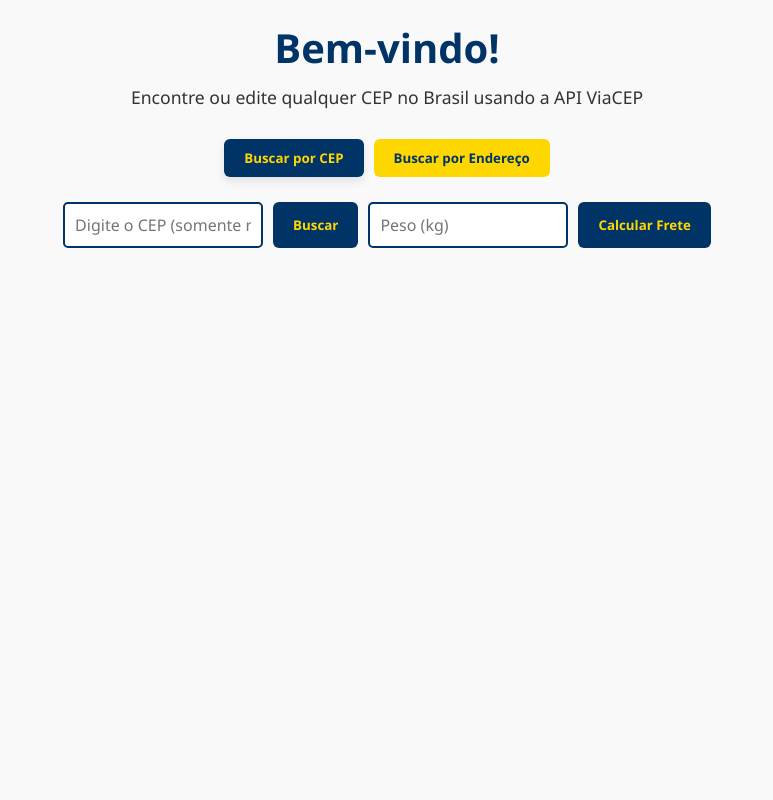
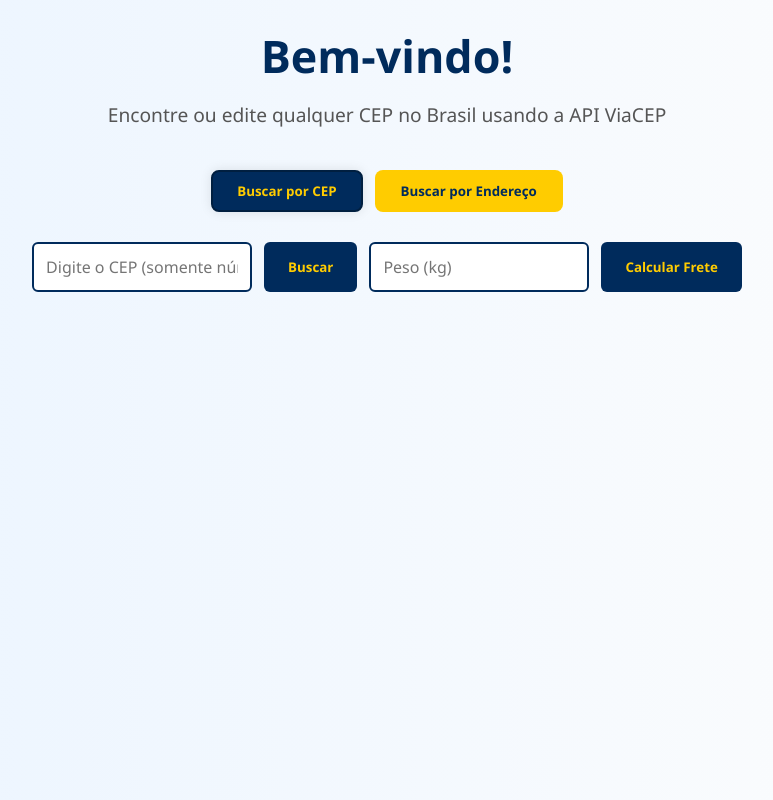
Before and after one commit to Barbara123Oliveira/PROJETO-FINAL-M3, a plain HTML site: page index.html in a window 1280 px wide. Shown: the whole page, without its empty margins (253-1026 px from the left). Drawn offline with Linux system fonts and the light colour scheme.

Commit message:
estilização final

```diff
--- a/style.css
+++ b/style.css
@@ -1,4 +1,3 @@
-/* style.css - Tema Correios */
 * {
   margin: 0;
   padding: 0;
@@ -7,110 +6,118 @@
 }
 
 body {
-  background-color: #f9f9f9;
-  color: #003366;
+  background: linear-gradient(to right, #eaf4ff, #fdfdfd);
+  color: #002b5c;
   padding: 20px;
+  line-height: 1.6;
+  min-height: 100vh;
 }
 
 header {
   text-align: center;
-  margin-bottom: 30px;
+  margin-bottom: 40px;
 }
 
 header h1 {
-  font-size: 2.5rem;
-  color: #003366;
+  font-size: 2.8rem;
+  color: #002b5c;
 }
 
 header p {
-  font-size: 1.1rem;
-  color: #333;
-  margin-top: 10px;
+  font-size: 1.2rem;
+  color: #555;
+  margin-top: 8px;
 }
 
 nav.search-mode {
   display: flex;
   justify-content: center;
-  gap: 10px;
-  margin-bottom: 25px;
+  gap: 12px;
+  margin-bottom: 30px;
+  flex-wrap: wrap;
 }
 
 nav.search-mode button {
-  background: #FFD700;
-  border: none;
-  padding: 10px 20px;
-  border-radius: 6px;
+  background: #ffcc00;
+  border: 2px solid transparent;
+  padding: 10px 24px;
+  border-radius: 8px;
   cursor: pointer;
   font-weight: bold;
-  color: #003366;
-  transition: all 0.3s;
+  color: #002b5c;
+  transition: 0.3s ease-in-out;
 }
 
 nav.search-mode button:hover {
-  background: #e6c200;
+  background: #e6b800;
+  transform: scale(1.05);
 }
 
 nav.search-mode button.active {
-  background: #003366;
-  color: #FFD700;
-  box-shadow: 0 4px 10px rgba(0, 0, 0, 0.1);
+  background: #002b5c;
+  color: #ffcc00;
+  box-shadow: 0 0 12px rgba(0, 0, 0, 0.1);
+  border-color: #001f40;
 }
 
 .form {
   display: flex;
   justify-content: center;
-  gap: 10px;
+  gap: 12px;
   flex-wrap: wrap;
-  margin-bottom: 25px;
+  margin-bottom: 30px;
 }
 
 .form input {
-  padding: 10px;
-  border: 2px solid #003366;
-  border-radius: 5px;
-  width: 200px;
+  padding: 12px;
+  border: 2px solid #002b5c;
+  border-radius: 6px;
+  width: 220px;
   font-size: 1rem;
-  transition: border-color 0.3s;
+  transition: 0.3s ease;
+  background-color: #fff;
 }
 
 .form input:focus {
   outline: none;
-  border-color: #FFD700;
+  border-color: #ffcc00;
+  box-shadow: 0 0 6px #ffcc00;
 }
 
 .form button {
-  padding: 10px 20px;
-  background-color: #003366;
-  color: #FFD700;
+  padding: 12px 24px;
+  background-color: #002b5c;
+  color: #ffcc00;
   border: none;
   border-radius: 6px;
   font-weight: bold;
   cursor: pointer;
-  transition: background-color 0.3s;
+  transition: 0.3s ease;
 }
 
 .form button:hover {
-  background-color: #002244;
+  background-color: #001f40;
+  transform: scale(1.05);
 }
 
 #result {
-  max-width: 600px;
+  max-width: 700px;
   margin: 0 auto;
-  background-color: #fff;
-  border: 1px solid #ddd;
-  border-left: 6px solid #FFD700;
-  border-radius: 8px;
-  padding: 20px;
-  box-shadow: 0 4px 10px rgba(0, 0, 0, 0.05);
-  font-size: 1rem;
-  color: #003366;
+  background-color: #ffffff;
+  border-left: 6px solid #ffcc00;
+  border-radius: 10px;
+  padding: 24px;
+  box-shadow: 0 6px 16px rgba(0, 0, 0, 0.05);
+  font-size: 1.05rem;
+  color: #002b5c;
+  transition: 0.3s ease-in-out;
 }
 
 .hidden {
   display: none;
 }
 
-@media (max-width: 500px) {
+@media (max-width: 600px) {
   .form {
     flex-direction: column;
     align-items: center;
```
